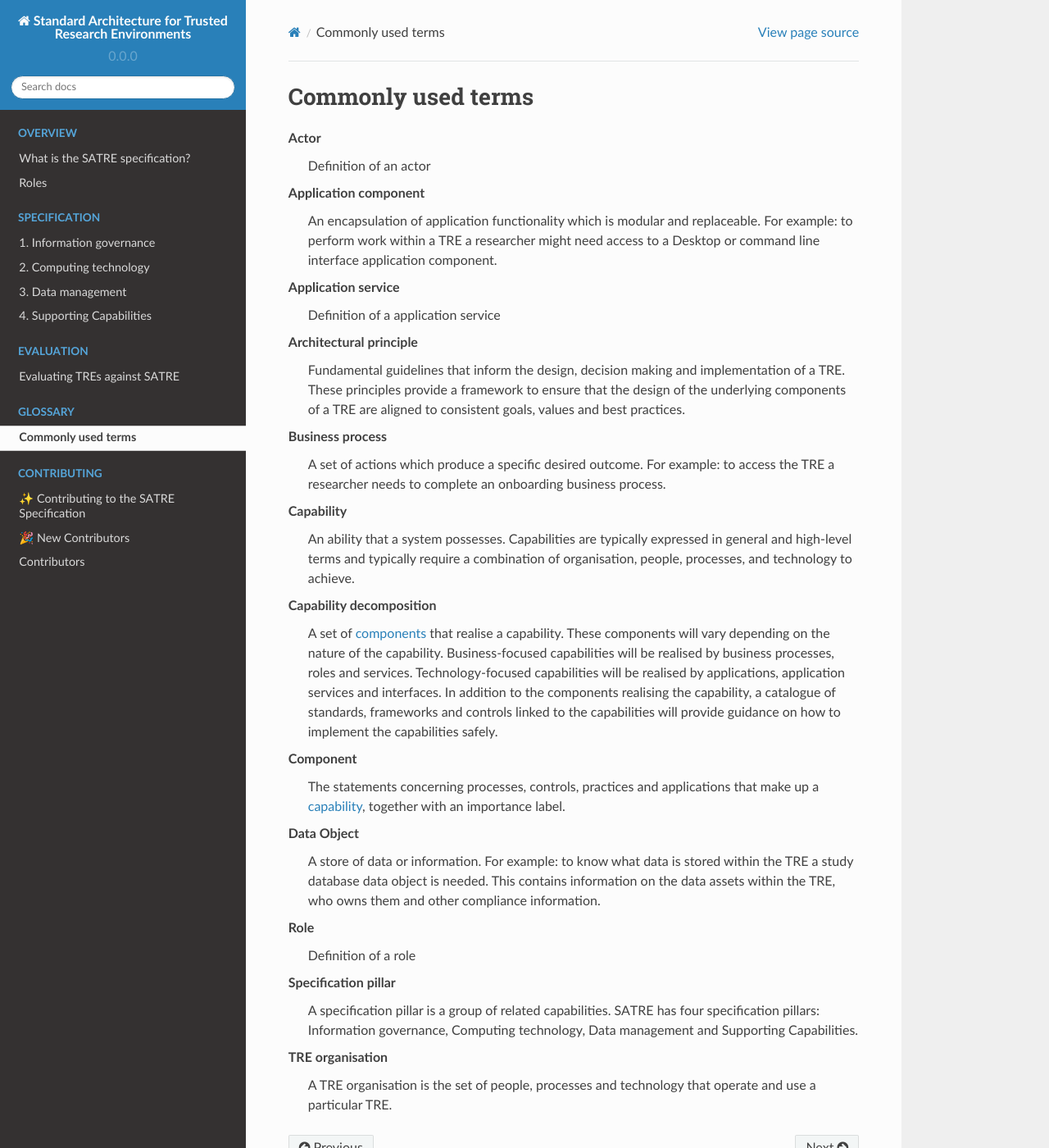
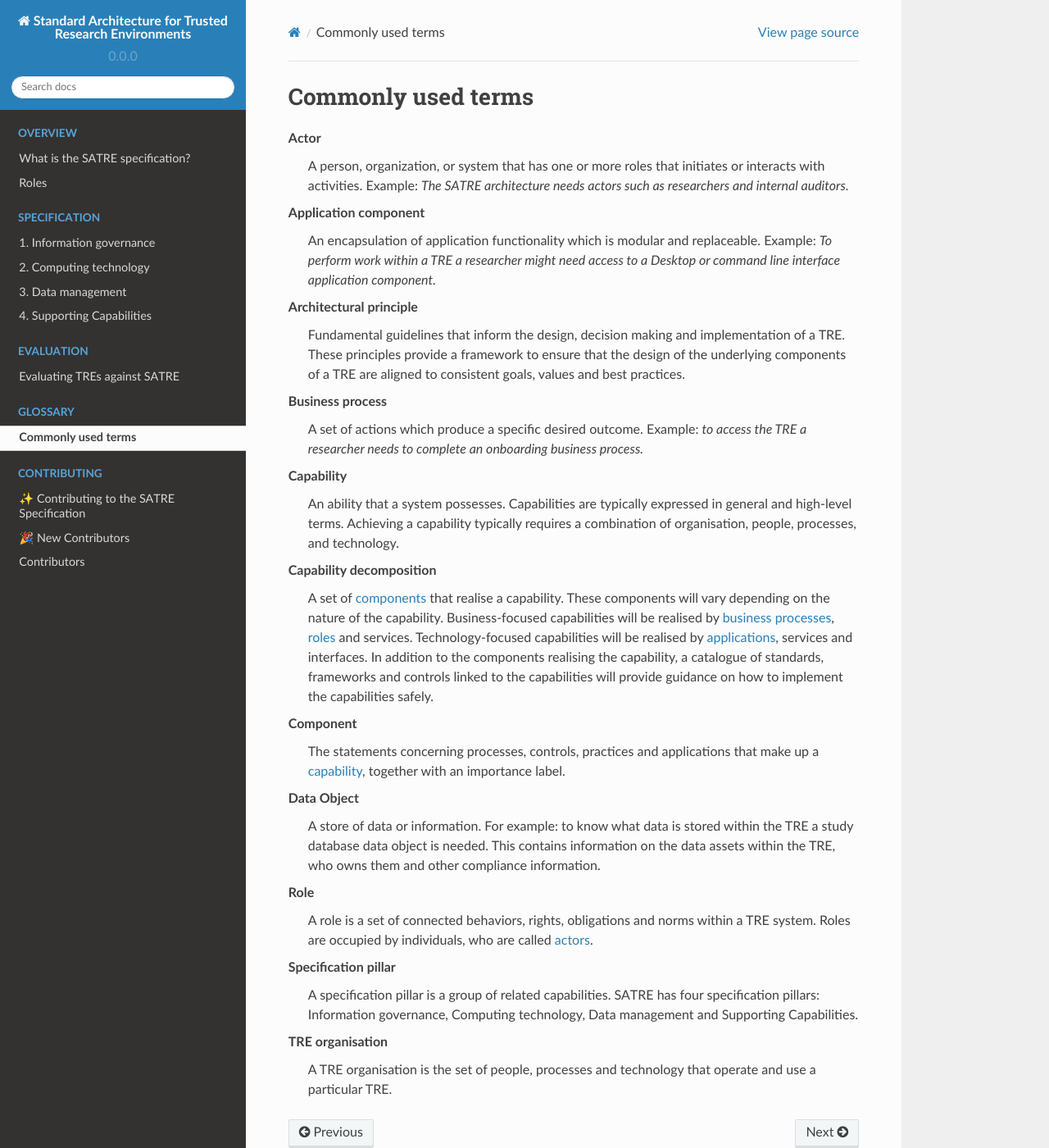
Before and after one commit to sa-tre/satre-specification, a Sphinx documentation site: the page built from docs/source/glossary.md, in a window 1280 px wide and 1400 px high. Shown: the whole window at 82% size. Built offline with Sphinx 7.4.7 and the Read the Docs theme 2.0.0, drawn with Linux system fonts in a browser that asks for light colours.

Commit message:
:memo: Add missing definitions

````diff
--- a/docs/source/glossary.md
+++ b/docs/source/glossary.md
@@ -2,14 +2,12 @@
 
 ```{glossary}
 Actor
-    Definition of an actor
+    A person, organization, or system that has one or more roles that initiates or interacts with activities.
+    Example: _The SATRE architecture needs actors such as researchers and internal auditors._
 
 Application component
     An encapsulation of application functionality which is modular and replaceable.
-    For example: to perform work within a TRE a researcher might need access to a Desktop or command line interface application component.
-
-Application service
-    Definition of a application service
+    Example: _To perform work within a TRE a researcher might need access to a Desktop or command line interface application component._
 
 Architectural principle
     Fundamental guidelines that inform the design, decision making and implementation of a TRE.
@@ -17,17 +15,18 @@ Architectural principle
 
 Business process
     A set of actions which produce a specific desired outcome.
-    For example: to access the TRE a researcher needs to complete an onboarding business process.
+    Example: _to access the TRE a researcher needs to complete an onboarding business process._
 
 Capability
     An ability that a system possesses.
-    Capabilities are typically expressed in general and high-level terms and typically require a combination of organisation, people, processes, and technology to achieve.
+    Capabilities are typically expressed in general and high-level terms.
+    Achieving a capability typically requires a combination of organisation, people, processes, and technology.
 
 Capability decomposition
     A set of {term}`components <component>` that realise a capability.
     These components will vary depending on the nature of the capability.
-    Business-focused capabilities will be realised by business processes, roles and services.
-    Technology-focused capabilities will be realised by applications, application services and interfaces.
+    Business-focused capabilities will be realised by {term}`business processes <business process>`, {term}`roles <role>` and services.
+    Technology-focused capabilities will be realised by {term}`applications <application component>`, services and interfaces.
     In addition to the components realising the capability, a catalogue of standards, frameworks and controls linked to the capabilities will provide guidance on how to implement the capabilities safely.
 
 Component
@@ -39,7 +38,8 @@ Data Object
     This contains information on the data assets within the TRE, who owns them and other compliance information.
 
 Role
-    Definition of a role
+    A role is a set of connected behaviors, rights, obligations and norms within a TRE system.
+    Roles are occupied by individuals, who are called {term}`actors <actor>`.
 
 Specification pillar
     A specification pillar is a group of related capabilities.
````
